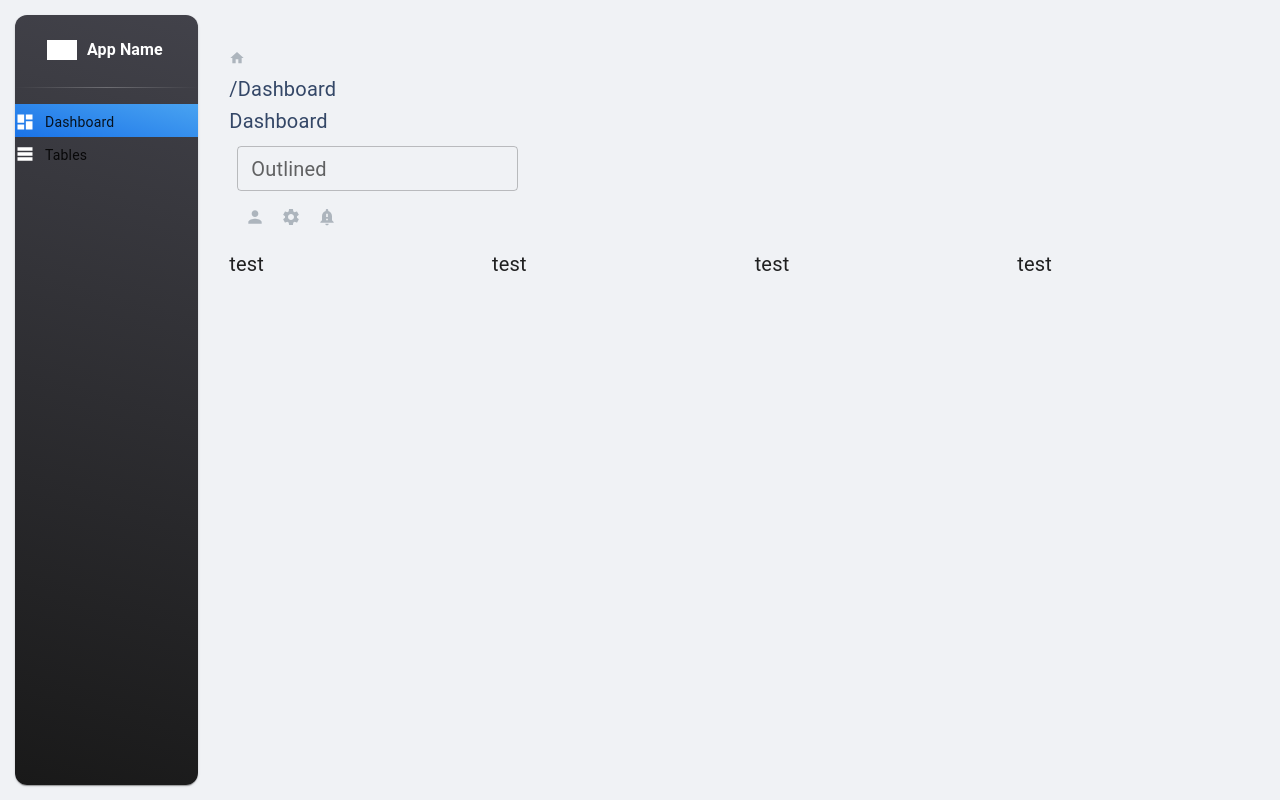
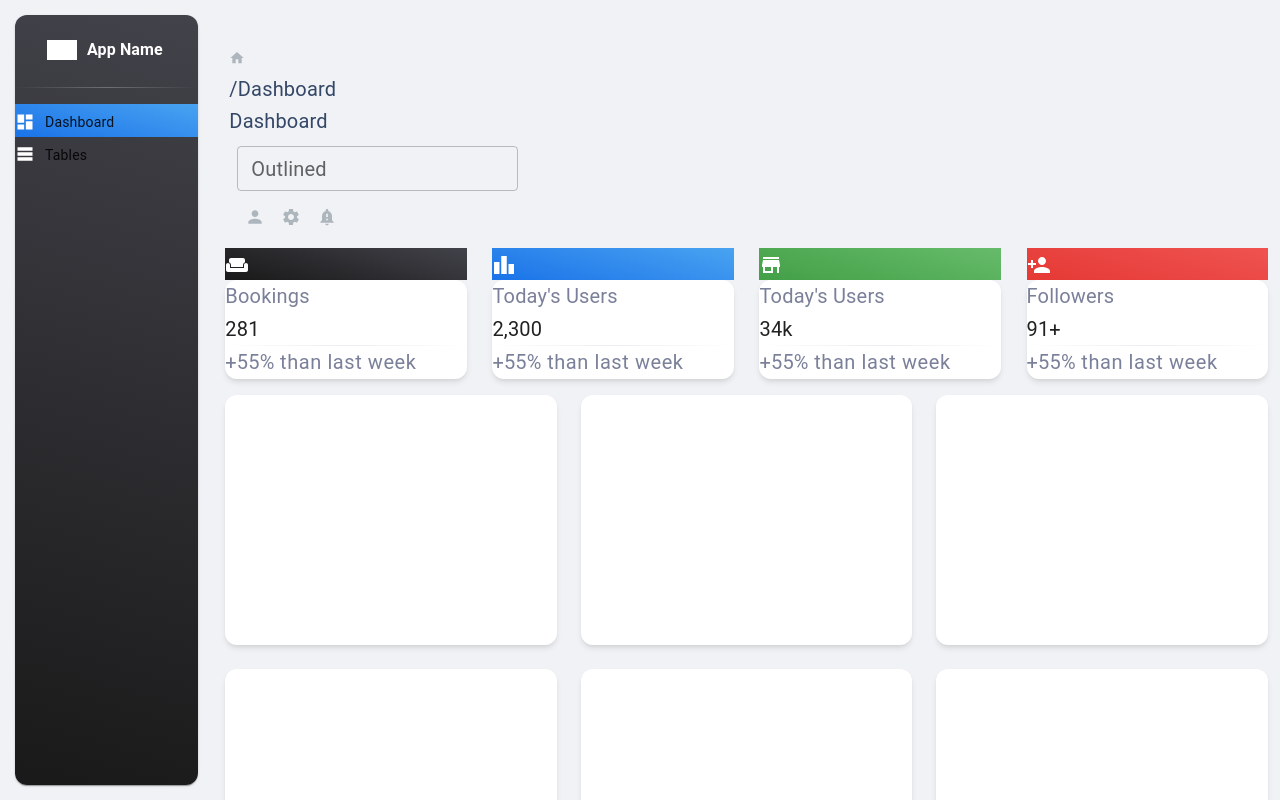
Before and after one commit to josepaulodelacruz/PA_Dashboard, a React (Vite) app: page / in a window 1280 px wide. Built offline with nearby package versions, Linux system fonts and the light colour scheme.

Commit message:
complete card overlapping design inspired component

```diff
--- a/src/Layouts/DashboardLayout/index.tsx
+++ b/src/Layouts/DashboardLayout/index.tsx
@@ -8,7 +8,7 @@ interface DashboardLayoutProps {
 function DashboardLayout({ children }: DashboardLayoutProps) {
   return (
     <Box
-      px={2}
+      px={1.5}
       display='flex'
       flexDirection='column'
       sx={({ breakpoints, transitions }) => ({
--- a/src/pages/Dashboard/Components/CountCard.tsx
+++ b/src/pages/Dashboard/Components/CountCard.tsx
@@ -1,21 +1,51 @@
+
+import { useTheme } from "@mui/material/styles"
+import Paper from '@mui/material/Paper'
+import WeekendIcon from '@mui/icons-material/Weekend'
+import React from 'react'
+import '../index.css'
+
+interface CountCardProps {
+  cardLogo?: {title: string, icon: React.ReactNode, gradientColor: string},
+  percentage?: { count: number, timeline: string }
+  total?: string,
+}
+
+const CountCard = ({ cardLogo, total }: CountCardProps) => {
+  const theme = useTheme() as any
+
+  const textColor = theme.palette.secondary.main
+  const gradient = cardLogo?.gradientColor
+
+  const CardLogo = () =>
+    <div style={{background: gradient}} className="ml-3 w-[4rem] h-[4rem] bg-white rounded-lg shadow-xl flex items-center justify-center relative top-[-1] left-2 z-10" >
+      {cardLogo?.icon}
+    </div>
+
+  const CardTitle = () =>
+    <div className="flex flex-col items-end flex-1">
+      <span className="text-sm font-light" style={{ color: textColor }}>{cardLogo?.title}</span>
+      <h4 className="font-bold text-xl">{total!}</h4>
+    </div>
 
 
+  return (
+    <div className="h-[150px] relative">
+      <CardLogo />
+      <Paper
+        className="absolute p-4 top-5 flex flex-col h-[130px] self-end w-full bg-white "
+        sx={{borderRadius: '0.75rem', boxShadow: 'rgba(0, 0, 0, 0.1) 0rem 0.25rem 0.375rem -0.0625rem, rgba(0, 0, 0, 0.06) 0rem 0.125rem 0.25rem -0.0625rem'}}
 
-const CountCard = () => {
-
-  const CardLogo = () =>
-    <div className="ml-7 w-[4rem] h-[4rem] bg-black rounded-lg shadow-lg flex items-center justify-center">
-      test
-    </div>
-
-  return (
-    <div className="h-[150px]">
-      <div>
-        <CardLogo />
-
-      </div>
-      <div className="flex flex-col h-[130px] self-end w-full bg-white  shadow-lg rounded-lg ">
-      </div>
+        elevation={0}>
+        <CardTitle />
+        <hr className="lineDivider"/>
+        <div style={{color: textColor}}>
+          <span className="font-bold text-green-400 text-sm">+55%</span>
+          <span
+            className="font-light text-sm"
+            style={{ color: textColor, textTransform: 'none', letterSpacing: '0.02857em', verticalAlign: 'unset' }}> than last week</span>
+        </div>
+      </Paper>
     </div>
   )
 }
--- /dev/null
+++ b/src/pages/Dashboard/index.css
@@ -0,0 +1,13 @@
+.lineDivider {
+  flex-shrink: 0;
+  border-top: 0px solid rgba(0, 0, 0, 0.12);
+  border-right: 0px solid rgba(0, 0, 0, 0.12);
+  border-left: 0px solid rgba(0, 0, 0, 0.12);
+  background-color: transparent;
+  height: 0.0625rem;
+  margin: 0rem 0px;
+  border-bottom: none;
+  opacity: 0.25;
+  background-image: linear-gradient(to right, rgba(52, 71, 103, 0), rgba(52, 71, 103, 0.4), rgba(52, 71, 103, 0)) !important;
+
+}
--- a/src/pages/Dashboard/index.tsx
+++ b/src/pages/Dashboard/index.tsx
@@ -1,24 +1,87 @@
 import DashboardLayout from "@/Layouts/DashboardLayout"
 import Grid from '@mui/material/Grid'
 import CountCard from './Components/CountCard'
+import WeekendIcon from '@mui/icons-material/Weekend'
+import LeaderBoardIcon from '@mui/icons-material/Leaderboard'
+import StoreIcon from '@mui/icons-material/Store'
+import PersonAddIcon from '@mui/icons-material/PersonAdd'
+import Paper from '@mui/material/Paper'
+import linearGradient from "@/assets/theme/functions/linearGradient"
+import { useTheme } from "@mui/material/styles"
+
 
 const DashboardPage = () => {
+  const theme = useTheme()
+  const { gradients } = theme.palette as { gradients?: any };
+
+  const cards = [
+    {
+      md: 3,
+      xs: 12,
+      icon: <WeekendIcon fontSize="medium" sx={{ color: '#fff' }} />,
+      title: "Bookings",
+      gradientColor: linearGradient(gradients.dark.main, gradients.dark.state),
+      total: '281',
+    },
+    {
+      md: 3,
+      xs: 12,
+      icon: <LeaderBoardIcon fontSize="medium" sx={{ color: '#fff' }} />,
+      title: "Today's Users",
+      gradientColor: linearGradient(gradients.info.main, gradients.info.state),
+      total: '2,300',
+    },
+    {
+      md: 3,
+      xs: 12,
+      icon: <StoreIcon fontSize="medium" sx={{ color: '#fff' }} />,
+      title: "Today's Users",
+      gradientColor: linearGradient(gradients.success.main, gradients.success.state),
+      total: '34k',
+    },
+    {
+      md: 3,
+      xs: 12,
+      icon: <PersonAddIcon fontSize="medium" sx={{ color: '#fff' }} />,
+      title: "Followers",
+      gradientColor: linearGradient(gradients.error.main, gradients.error.state),
+      total: '91+',
+    },
+  ];
+
   return (
     <DashboardLayout>
       <Grid container spacing={2}>
-        <Grid container item md={12} direction="row" spacing={2}>
-          <Grid item md={3}>
-            <CountCard />
+        <Grid container item md={12} direction="row" spacing={3.2} >
+          {
+            cards.map((card, index) => {
+              return (
+                <Grid key={index} item md={card.md} xs={card.xs} >
+                  <CountCard total={card.total} cardLogo={{ title: card.title, icon: card.icon, gradientColor: card.gradientColor }} />
+                </Grid>
+              )
+            })
+          }
+        </Grid>
+
+        <Grid container item md={12} xs={12} direction='row' spacing={3} >
+
+          {
+            Array.from({ length: 12 }).map((_, i) => (
+              <Grid item md={4} key={i}>
+                <Paper
+                  sx={{
+                    height: 250,
+                    borderRadius: '0.75rem',
+                    boxShadow: 'rgba(0, 0, 0, 0.1) 0rem 0.25rem 0.375rem -0.0625rem, rgba(0, 0, 0, 0.06) 0rem 0.125rem 0.25rem -0.0625rem'
+                  }}>
+                </Paper>
+              </Grid>
+            ))
+          }
+          <Grid>
           </Grid>
-          <Grid item md={3}>
-            <CountCard />
-          </Grid>
-          <Grid item md={3}>
-            <CountCard />
-          </Grid>
-          <Grid item md={3}>
-            <CountCard />
-          </Grid>
+
         </Grid>
       </Grid>
     </DashboardLayout>
--- a/src/routes.tsx
+++ b/src/routes.tsx
@@ -3,7 +3,7 @@ import DashboardIcon from '@mui/icons-material/Dashboard'
 import TablesIcon from '@mui/icons-material/TableRows'
 
 //Pages
-import DashboardPage from '@/pages/Dashboard'
+import DashboardPage from '@/Pages/Dashboard'
 
 const routes: RouteModel[] = [
   {
```
Also changed, not shown: src/App.css (+11 -2 lines), 1 other file (tests, documents, lock files or other folders).
